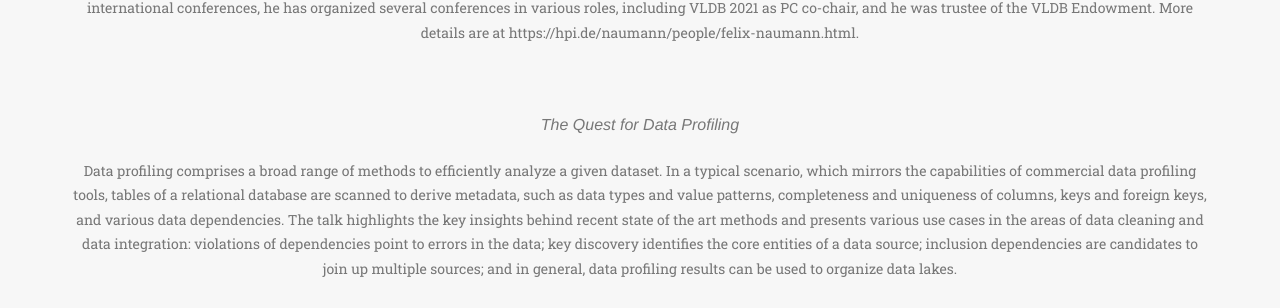
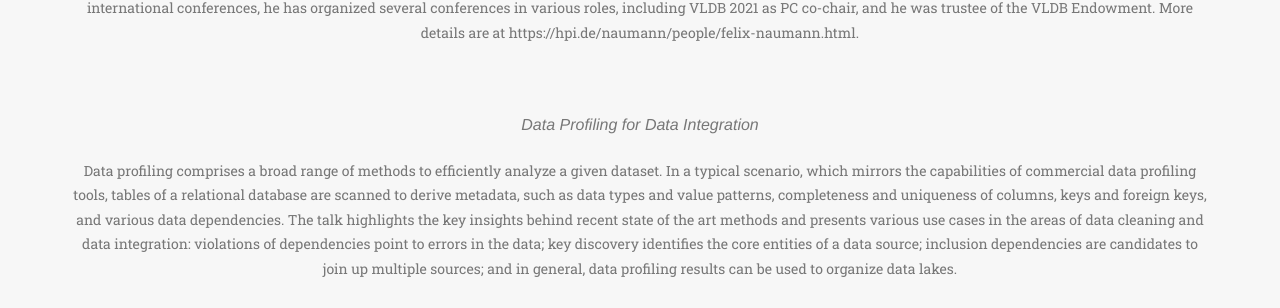
Before and after one commit to big-unibo/dataplat2024, a Jekyll site: the page built from index.html, in a window 1280 px wide and 900 px high, scrolled down 5042 px. Shown: the part 144-452 px from the top of the window. Built offline with Jekyll 4.4.1, drawn with Linux system fonts in a browser that asks for light colours; some web fonts are replaced.

Commit message:
add title

```diff
--- a/_includes/keynote.html
+++ b/_includes/keynote.html
@@ -15,7 +15,7 @@
                         {% endfor %}
                     </div>
                 </div>
-                <h3 class="section-subheading text-muted">The Quest for Data Profiling</h3>
+                <h3 class="section-subheading text-muted">Data Profiling for Data Integration</h3>
                 <div class="row">
                     <div class="col-sm-12">
                         <p class="text-muted">
```
